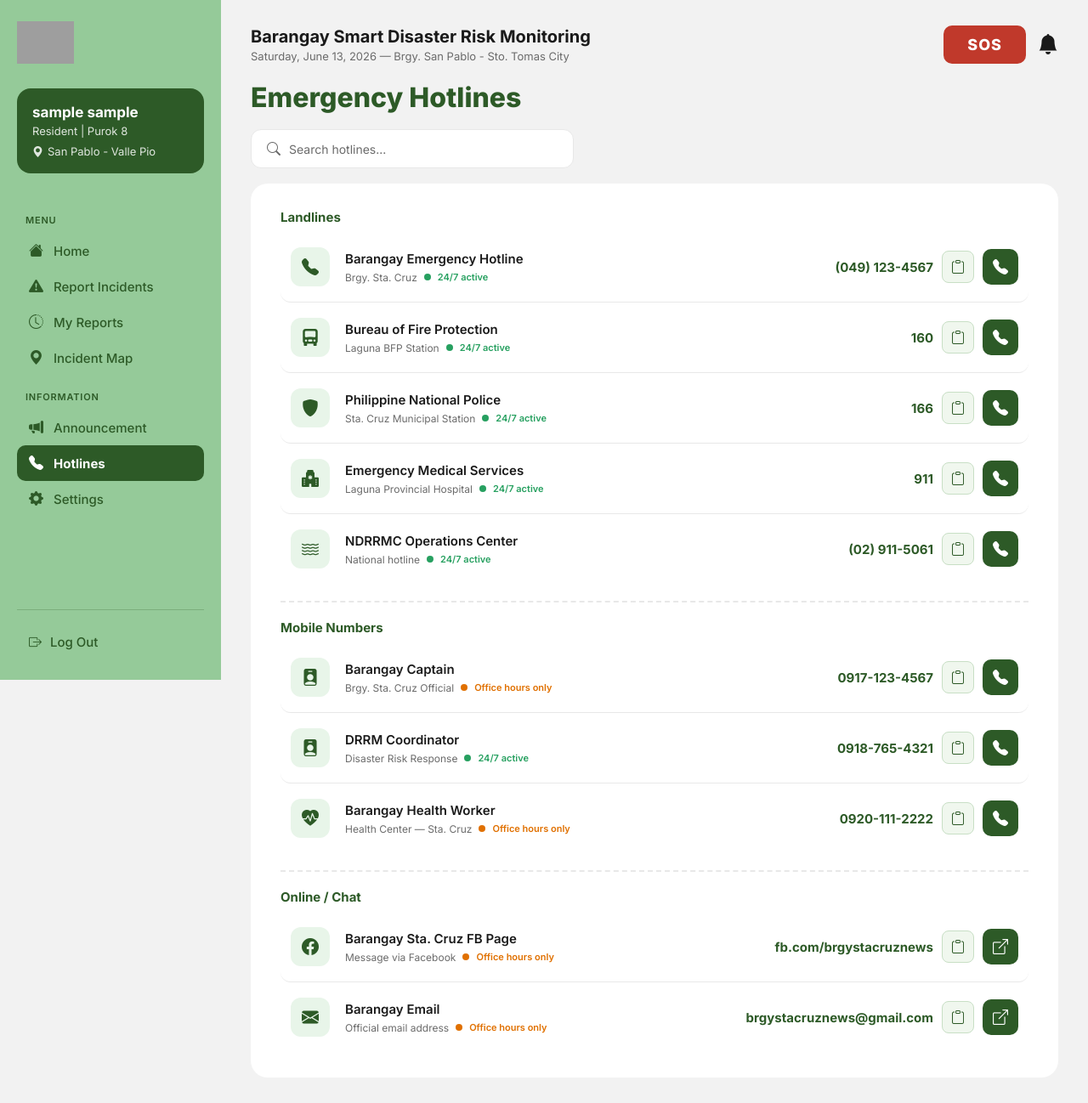
After one commit to Liam-yam/survAIval, a PHP site: page /Hotlines/hotlines.php in a window 1280 px wide. The commit adds this page. Shown: the whole page at 85% size. Run offline with PHP 8.4, Linux system fonts and the light colour scheme; the visitor is signed in with stand-in values (Sample User, id 1); grey boxes are pictures that could not be loaded.

Commit message:
Add Hotlines file and Settings folder

```diff
--- /dev/null
+++ b/Hotlines/hotlines.php
@@ -0,0 +1,274 @@
+<?php
+session_start();
+
+if (!isset($_SESSION['user_id'])) {
+    header("Location: ../Registration/registration.php");
+    exit();
+}
+
+$user_fname = $_SESSION['user_fname'];
+$user_lname = $_SESSION['user_lname'];
+
+// ============================================
+// HOTLINES — Grouped
+// ============================================
+$hotline_groups = [
+
+    'Landlines' => [
+        [
+            'icon'       => 'bi-telephone-fill',
+            'name'       => 'Barangay Emergency Hotline',
+            'subtitle'   => 'Brgy. Sta. Cruz',
+            'number'     => '(049) 123-4567',
+            'tel'        => '+630491234567',
+            'status'     => '24/7',
+        ],
+        [
+            'icon'       => 'bi-truck-front-fill',
+            'name'       => 'Bureau of Fire Protection',
+            'subtitle'   => 'Laguna BFP Station',
+            'number'     => '160',
+            'tel'        => '160',
+            'status'     => '24/7',
+        ],
+        [
+            'icon'       => 'bi-shield-fill',
+            'name'       => 'Philippine National Police',
+            'subtitle'   => 'Sta. Cruz Municipal Station',
+            'number'     => '166',
+            'tel'        => '166',
+            'status'     => '24/7',
+        ],
+        [
+            'icon'       => 'bi-hospital-fill',
+            'name'       => 'Emergency Medical Services',
+            'subtitle'   => 'Laguna Provincial Hospital',
+            'number'     => '911',
+            'tel'        => '911',
+            'status'     => '24/7',
+        ],
+        [
+            'icon'       => 'bi-water',
+            'name'       => 'NDRRMC Operations Center',
+            'subtitle'   => 'National hotline',
+            'number'     => '(02) 911-5061',
+            'tel'        => '+6329115061',
+            'status'     => '24/7',
+        ],
+    ],
+
+    'Mobile Numbers' => [
+        [
+            'icon'       => 'bi-person-badge-fill',
+            'name'       => 'Barangay Captain',
+            'subtitle'   => 'Brgy. Sta. Cruz Official',
+            'number'     => '0917-123-4567',
+            'tel'        => '+639171234567',
+            'status'     => 'office',
+        ],
+        [
+            'icon'       => 'bi-person-badge-fill',
+            'name'       => 'DRRM Coordinator',
+            'subtitle'   => 'Disaster Risk Response',
+            'number'     => '0918-765-4321',
+            'tel'        => '+639187654321',
+            'status'     => '24/7',
+        ],
+        [
+            'icon'       => 'bi-heart-pulse-fill',
+            'name'       => 'Barangay Health Worker',
+            'subtitle'   => 'Health Center — Sta. Cruz',
+            'number'     => '0920-111-2222',
+            'tel'        => '+639201112222',
+            'status'     => 'office',
+        ],
+    ],
+
+    'Online / Chat' => [
+        [
+            'icon'       => 'bi-facebook',
+            'name'       => 'Barangay Sta. Cruz FB Page',
+            'subtitle'   => 'Message via Facebook',
+            'number'     => 'fb.com/brgystacruznews',
+            'tel'        => 'https://facebook.com/brgystacruznews',
+            'status'     => 'office',
+            'is_link'    => true,
+        ],
+        [
+            'icon'       => 'bi-envelope-fill',
+            'name'       => 'Barangay Email',
+            'subtitle'   => 'Official email address',
+            'number'     => 'brgystacruznews@gmail.com',
+            'tel'        => 'mailto:brgystacruznews@gmail.com',
+            'status'     => 'office',
+            'is_link'    => true,
+        ],
+    ],
+];
+?>
+<!DOCTYPE html>
+<html lang="en">
+<head>
+    <meta charset="UTF-8">
+    <meta name="viewport" content="width=device-width, initial-scale=1.0">
+    <title>survAIval - Emergency Hotlines</title>
+    <link rel="preconnect" href="https://fonts.googleapis.com">
+    <link rel="preconnect" href="https://fonts.gstatic.com" crossorigin>
+    <link href="https://fonts.googleapis.com/css2?family=Inter:wght@400;500;600;700;800&display=swap" rel="stylesheet">
+    <link rel="stylesheet" href="https://cdn.jsdelivr.net/npm/bootstrap-icons@1.11.3/font/bootstrap-icons.min.css">
+    <link rel="stylesheet" href="style.css">
+</head>
+<body>
+
+    <!-- SIDEBAR -->
+    <aside class="sidebar">
+        <div class="sidebar-logo">
+            <img src="../assets/logo.svg" alt="survAIval Logo">
+        </div>
+        <div class="user-card">
+            <p class="user-name"><?php echo $user_fname . ' ' . $user_lname; ?></p>
+            <p class="user-role">Resident | Purok 8</p>
+            <p class="user-location"><i class="bi bi-geo-alt-fill"></i> San Pablo - Valle Pio</p>
+        </div>
+        <nav class="sidebar-nav">
+            <p class="nav-label">MENU</p>
+            <ul>
+                <li><a href="../index.php"><i class="bi bi-house-fill"></i> Home</a></li>
+                <li><a href="../Report_Incidents/report_incidents.php"><i class="bi bi-exclamation-triangle-fill"></i> Report Incidents</a></li>
+                <li><a href="../My_Reports/my_reports.php"><i class="bi bi-clock-history"></i> My Reports</a></li>
+                <li><a href="../Incident_Map/incident_map.php"><i class="bi bi-geo-alt-fill"></i> Incident Map</a></li>
+            </ul>
+            <p class="nav-label">INFORMATION</p>
+            <ul>
+                <li><a href="../Announcement/announcement.php"><i class="bi bi-megaphone-fill"></i> Announcement</a></li>
+                <li class="active"><a href="hotlines.php"><i class="bi bi-telephone-fill"></i> Hotlines</a></li>
+                <li><a href="#"><i class="bi bi-gear-fill"></i> Settings</a></li>
+            </ul>
+        </nav>
+        <div class="sidebar-logout">
+            <a href="../logout.php"><i class="bi bi-box-arrow-right"></i> Log Out</a>
+        </div>
+    </aside>
+
+    <!-- MAIN CONTENT -->
+    <main class="main-content">
+
+        <!-- Top Header -->
+        <div class="top-header">
+            <div class="header-text">
+                <p class="header-subtitle">Barangay Smart Disaster Risk Monitoring</p>
+                <p class="header-date"><?php echo date('l, F j, Y'); ?> — Brgy. San Pablo - Sto. Tomas City</p>
+            </div>
+            <div class="header-actions">
+                <button class="sos-btn">SOS</button>
+                <button class="notif-btn"><i class="bi bi-bell-fill"></i></button>
+            </div>
+        </div>
+
+        <h1 class="page-title">Emergency Hotlines</h1>
+
+        <!-- Search Bar -->
+        <div class="search-wrap">
+            <i class="bi bi-search"></i>
+            <input type="text" id="searchInput" placeholder="Search hotlines..." class="search-input">
+        </div>
+
+        <!-- Hotlines Card -->
+        <div class="hotlines-card">
+            <?php foreach ($hotline_groups as $group_name => $hotlines): ?>
+
+                <p class="section-label"><?php echo $group_name; ?></p>
+
+                <div class="hotline-list">
+                    <?php foreach ($hotlines as $hotline): ?>
+                        <div class="hotline-row"
+                             data-search="<?php echo strtolower($hotline['name'] . ' ' . $hotline['subtitle']); ?>">
+
+                            <!-- Icon -->
+                            <div class="hotline-icon">
+                                <i class="bi <?php echo $hotline['icon']; ?>"></i>
+                            </div>
+
+                            <!-- Name + Subtitle + Status -->
+                            <div class="hotline-info">
+                                <p class="hotline-name"><?php echo $hotline['name']; ?></p>
+                                <div class="hotline-meta">
+                                    <span class="hotline-subtitle"><?php echo $hotline['subtitle']; ?></span>
+                                    <?php if ($hotline['status'] === '24/7'): ?>
+                                        <span class="status-dot status-active"></span>
+                                        <span class="status-text active">24/7 active</span>
+                                    <?php else: ?>
+                                        <span class="status-dot status-office"></span>
+                                        <span class="status-text office">Office hours only</span>
+                                    <?php endif; ?>
+                                </div>
+                            </div>
+
+                            <!-- Number + Copy + Call/Visit -->
+                            <div class="hotline-right">
+                                <p class="hotline-number"><?php echo $hotline['number']; ?></p>
+
+                                <!-- Copy button -->
+                                <button class="copy-btn"
+                                        onclick="copyNumber('<?php echo $hotline['number']; ?>', this)"
+                                        title="Copy number">
+                                    <i class="bi bi-clipboard"></i>
+                                </button>
+
+                                <!-- Call / Link button -->
+                                <?php if (!empty($hotline['is_link'])): ?>
+                                    <a href="<?php echo $hotline['tel']; ?>"
+                                       target="_blank"
+                                       class="call-btn link-btn"
+                                       title="Open">
+                                        <i class="bi bi-box-arrow-up-right"></i>
+                                    </a>
+                                <?php else: ?>
+                                    <button class="call-btn"
+                                            onclick="confirmCall('<?php echo $hotline['name']; ?>', '<?php echo $hotline['number']; ?>', '<?php echo $hotline['tel']; ?>')"
+                                            title="Call <?php echo $hotline['name']; ?>">
+                                        <i class="bi bi-telephone-fill"></i>
+                                    </button>
+                                <?php endif; ?>
+                            </div>
+
+                        </div>
+                    <?php endforeach; ?>
+                </div>
+
+                <div class="group-divider"></div>
+
+            <?php endforeach; ?>
+        </div>
+
+        <!-- No results -->
+        <div class="no-results" id="noResults" style="display:none;">
+            <i class="bi bi-inbox"></i>
+            <p>No hotlines found.</p>
+        </div>
+
+    </main>
+
+    <!-- CALL CONFIRM MODAL -->
+    <div class="modal-overlay" id="modalOverlay"></div>
+    <div class="modal" id="callModal">
+        <div class="modal-icon">
+            <i class="bi bi-telephone-fill"></i>
+        </div>
+        <h3 class="modal-title" id="modalTitle"></h3>
+        <p class="modal-number" id="modalNumber"></p>
+        <p class="modal-msg">Are you sure you want to call this number?</p>
+        <div class="modal-actions">
+            <button class="btn-cancel" onclick="closeModal()">Cancel</button>
+            <a class="btn-call" id="callLink" href="#">Call Now</a>
+        </div>
+    </div>
+
+    <!-- Copy Toast -->
+    <div class="toast" id="copyToast">
+        <i class="bi bi-check-circle-fill"></i> Number copied!
+    </div>
+
+    <script src="script.js"></script>
+</body>
+</html>
--- /dev/null
+++ b/Hotlines/style.css
@@ -0,0 +1,340 @@
+:root {
+    --primary-green:  #2d5a27;
+    --primary-hover:  #23471e;
+    --accent-orange:  #e05314;
+    --sidebar-bg:     #95CA99;
+    --sidebar-active: #2d5a27;
+    --main-bg:        #f2f2f2;
+    --card-bg:        #ffffff;
+    --text-dark:      #1a1a1a;
+    --text-muted:     #6b6b6b;
+    --border:         #e8e8e8;
+}
+
+* { box-sizing: border-box; margin: 0; padding: 0; font-family: 'Inter', sans-serif; }
+
+body { display: flex; min-height: 100vh; background-color: var(--main-bg); }
+
+/* ============================================
+   SIDEBAR
+   ============================================ */
+.sidebar {
+    width: 260px; min-height: 100vh;
+    background-color: var(--sidebar-bg);
+    display: flex; flex-direction: column;
+    padding: 25px 20px;
+    position: fixed; top: 0; left: 0; bottom: 0;
+}
+
+.sidebar-logo img { height: 50px; width: auto; margin-bottom: 25px; }
+
+.user-card {
+    background-color: var(--primary-green);
+    border-radius: 16px; padding: 18px;
+    margin-bottom: 30px; color: #fff;
+}
+
+.user-name     { font-size: 17px; font-weight: 700; margin-bottom: 4px; }
+.user-role     { font-size: 13px; opacity: 0.85; margin-bottom: 8px; }
+.user-location { font-size: 13px; opacity: 0.85; display: flex; align-items: center; gap: 5px; }
+
+.nav-label {
+    font-size: 11px; font-weight: 600;
+    color: var(--primary-green);
+    letter-spacing: 0.8px; margin: 18px 0 8px 10px;
+}
+
+.sidebar-nav ul { list-style: none; }
+
+.sidebar-nav ul li a {
+    display: flex; align-items: center; gap: 12px;
+    padding: 11px 14px; border-radius: 10px;
+    font-size: 15px; font-weight: 500;
+    color: var(--primary-green); text-decoration: none;
+    transition: background-color 0.2s;
+}
+
+.sidebar-nav ul li a i     { font-size: 17px; }
+.sidebar-nav ul li a:hover { background-color: rgba(255,255,255,0.4); }
+
+.sidebar-nav ul li.active a {
+    background-color: var(--sidebar-active);
+    color: #fff; font-weight: 700;
+}
+
+.sidebar-logout {
+    margin-top: auto;
+    border-top: 1px solid rgba(45,90,39,0.25);
+    padding-top: 18px;
+}
+
+.sidebar-logout a {
+    display: flex; align-items: center; gap: 10px;
+    font-size: 15px; font-weight: 500;
+    color: var(--primary-green); text-decoration: none;
+    padding: 10px 14px; border-radius: 10px;
+    transition: background-color 0.2s, color 0.2s;
+}
+.sidebar-logout a:hover { background-color: #f8d7da; color: #721c24; }
+
+/* ============================================
+   MAIN CONTENT
+   ============================================ */
+.main-content { margin-left: 260px; flex: 1; padding: 30px 35px; }
+
+.top-header {
+    display: flex; justify-content: space-between;
+    align-items: center; margin-bottom: 20px;
+}
+
+.header-subtitle { font-size: 20px; font-weight: 700; color: var(--text-dark); }
+.header-date     { font-size: 13px; color: var(--text-muted); margin-top: 3px; }
+.header-actions  { display: flex; align-items: center; gap: 14px; }
+
+.sos-btn {
+    background-color: #c0392b; color: #fff;
+    border: none; border-radius: 10px;
+    padding: 12px 28px; font-size: 18px; font-weight: 800;
+    cursor: pointer; letter-spacing: 1px; transition: background-color 0.2s;
+}
+.sos-btn:hover { background-color: #a93226; }
+
+.notif-btn {
+    background: none; border: none;
+    font-size: 24px; color: var(--text-dark);
+    cursor: pointer; transition: color 0.2s;
+}
+.notif-btn:hover { color: var(--primary-green); }
+
+.page-title {
+    font-size: 32px; font-weight: 800;
+    color: var(--primary-green); margin-bottom: 18px;
+}
+
+/* ============================================
+   SEARCH BAR
+   ============================================ */
+.search-wrap {
+    display: flex; align-items: center; gap: 10px;
+    background-color: var(--card-bg);
+    border: 1px solid var(--border);
+    border-radius: 12px;
+    padding: 12px 18px;
+    margin-bottom: 18px;
+    max-width: 380px;
+}
+
+.search-wrap i { font-size: 16px; color: var(--text-muted); }
+
+.search-input {
+    border: none; outline: none;
+    font-size: 14px; color: var(--text-dark);
+    width: 100%; background: transparent;
+}
+
+.search-input::placeholder { color: var(--text-muted); }
+
+/* ============================================
+   HOTLINES CARD
+   ============================================ */
+.hotlines-card {
+    background-color: var(--card-bg);
+    border-radius: 20px;
+    padding: 30px 35px;
+}
+
+.section-label {
+    font-size: 15px; font-weight: 700;
+    color: var(--primary-green);
+    margin-bottom: 8px;
+}
+
+.group-divider {
+    border-top: 2px dashed var(--border);
+    margin: 20px 0;
+}
+
+.group-divider:last-child { display: none; }
+
+/* ============================================
+   HOTLINE LIST
+   ============================================ */
+.hotline-list { display: flex; flex-direction: column; }
+
+.hotline-row {
+    display: flex; align-items: center; gap: 18px;
+    padding: 18px 12px;
+    border-bottom: 1px solid var(--border);
+    border-radius: 12px;
+    transition: background-color 0.2s;
+}
+
+.hotline-row:last-child  { border-bottom: none; }
+.hotline-row:hover       { background-color: #f5fbf5; }
+.hotline-row.hidden      { display: none; }
+
+/* Icon */
+.hotline-icon {
+    width: 46px; height: 46px;
+    background-color: #e8f5e9;
+    border-radius: 12px;
+    display: flex; align-items: center;
+    justify-content: center; flex-shrink: 0;
+}
+.hotline-icon i { font-size: 20px; color: var(--primary-green); }
+
+/* Info */
+.hotline-info { flex: 1; }
+
+.hotline-name {
+    font-size: 15px; font-weight: 600;
+    color: var(--text-dark); margin-bottom: 5px;
+}
+
+.hotline-meta {
+    display: flex; align-items: center; gap: 8px;
+    flex-wrap: wrap;
+}
+
+.hotline-subtitle { font-size: 12px; color: var(--text-muted); }
+
+/* Status dot + text */
+.status-dot {
+    width: 8px; height: 8px;
+    border-radius: 50%; flex-shrink: 0;
+}
+.status-dot.status-active { background-color: #27a060; }
+.status-dot.status-office { background-color: #e07000; }
+
+.status-text { font-size: 11px; font-weight: 600; }
+.status-text.active { color: #27a060; }
+.status-text.office { color: #e07000; }
+
+/* Right: Number + Buttons */
+.hotline-right {
+    display: flex; align-items: center;
+    gap: 10px; flex-shrink: 0;
+}
+
+.hotline-number {
+    font-size: 15px; font-weight: 700;
+    color: var(--primary-green);
+    min-width: 140px; text-align: right;
+}
+
+/* Copy Button */
+.copy-btn {
+    width: 38px; height: 38px;
+    background-color: #f0f7ee;
+    color: var(--primary-green);
+    border: 1px solid #c8dfc5;
+    border-radius: 8px; font-size: 16px;
+    display: flex; align-items: center;
+    justify-content: center; cursor: pointer;
+    transition: background-color 0.2s, color 0.2s;
+    flex-shrink: 0;
+}
+.copy-btn:hover       { background-color: #d6ecd2; }
+.copy-btn.copied i    { color: #27a060; }
+
+/* Call Button */
+.call-btn {
+    width: 42px; height: 42px;
+    background-color: var(--primary-green);
+    color: #fff; border: none;
+    border-radius: 10px; font-size: 18px;
+    display: flex; align-items: center;
+    justify-content: center; cursor: pointer;
+    transition: background-color 0.2s, transform 0.1s;
+    flex-shrink: 0; text-decoration: none;
+}
+.call-btn:hover { background-color: var(--primary-hover); transform: scale(1.05); }
+
+/* ============================================
+   NO RESULTS
+   ============================================ */
+.no-results {
+    text-align: center; padding: 40px;
+    color: var(--text-muted); display: none;
+}
+.no-results i { font-size: 36px; display: block; margin-bottom: 10px; }
+
+/* ============================================
+   CALL CONFIRM MODAL
+   ============================================ */
+.modal-overlay {
+    display: none; position: fixed;
+    inset: 0; background-color: rgba(0,0,0,0.4); z-index: 100;
+}
+
+.modal {
+    display: none; position: fixed;
+    top: 50%; left: 50%;
+    transform: translate(-50%, -50%);
+    width: 320px; background-color: #fff;
+    border-radius: 20px; z-index: 101;
+    padding: 32px 28px; text-align: center;
+    box-shadow: 0 10px 40px rgba(0,0,0,0.2);
+}
+
+.modal-overlay.open,
+.modal.open { display: block; }
+
+.modal-icon {
+    width: 64px; height: 64px;
+    background-color: #e8f5e9; border-radius: 50%;
+    display: flex; align-items: center;
+    justify-content: center; margin: 0 auto 16px;
+}
+.modal-icon i { font-size: 28px; color: var(--primary-green); }
+
+.modal-title  { font-size: 17px; font-weight: 700; color: var(--text-dark); margin-bottom: 6px; }
+.modal-number { font-size: 22px; font-weight: 800; color: var(--primary-green); margin-bottom: 10px; }
+.modal-msg    { font-size: 13px; color: var(--text-muted); margin-bottom: 24px; }
+
+.modal-actions { display: flex; gap: 12px; }
+
+.btn-cancel {
+    flex: 1; padding: 12px; border-radius: 10px;
+    border: 1px solid var(--border); background: none;
+    font-size: 14px; font-weight: 600;
+    color: var(--text-muted); cursor: pointer;
+    transition: background-color 0.2s;
+}
+.btn-cancel:hover { background-color: #f0f0f0; }
+
+.btn-call {
+    flex: 1; padding: 12px; border-radius: 10px;
+    background-color: var(--primary-green); color: #fff;
+    font-size: 14px; font-weight: 700;
+    text-decoration: none;
+    display: flex; align-items: center;
+    justify-content: center;
+    transition: background-color 0.2s;
+}
+.btn-call:hover { background-color: var(--primary-hover); }
+
+/* ============================================
+   COPY TOAST NOTIFICATION
+   ============================================ */
+.toast {
+    position: fixed; bottom: 30px; left: 50%;
+    transform: translateX(-50%);
+    background-color: #2d5a27; color: #fff;
+    padding: 12px 24px; border-radius: 30px;
+    font-size: 14px; font-weight: 600;
+    display: flex; align-items: center; gap: 8px;
+    opacity: 0; pointer-events: none;
+    transition: opacity 0.3s ease;
+    z-index: 200;
+}
+.toast.show { opacity: 1; }
+
+/* ============================================
+   RESPONSIVE
+   ============================================ */
+@media (max-width: 768px) {
+    .sidebar      { display: none; }
+    .main-content { margin-left: 0; padding: 20px; }
+    .hotline-number { min-width: unset; font-size: 13px; }
+}
--- a/Incident_Map/incident_map.php
+++ b/Incident_Map/incident_map.php
@@ -126,13 +126,13 @@ function getStatusClass($status) {
             <p class="nav-label">INFORMATION</p>
             <ul>
                 <li>
-                    <a href="#"><i class="bi bi-megaphone-fill"></i> Announcement</a>
+                    <a href="../Announcements/announcements.php"><i class="bi bi-megaphone-fill"></i> Announcement</a>
                 </li>
                 <li>
-                    <a href="#"><i class="bi bi-telephone-fill"></i> Hotlines</a>
+                    <a href="../Hotlines/hotlines.php"><i class="bi bi-telephone-fill"></i> Hotlines</a>
                 </li>
                 <li>
-                    <a href="#"><i class="bi bi-gear-fill"></i> Settings</a>
+                    <a href="../Settings/settings.php"><i class="bi bi-gear-fill"></i> Settings</a>
                 </li>
             </ul>
         </nav>
--- a/My_Reports/my_reports.php
+++ b/My_Reports/my_reports.php
@@ -107,13 +107,13 @@
             <p class="nav-label">INFORMATION</p>
             <ul>
                 <li>
-                    <a href="#"><i class="bi bi-megaphone-fill"></i> Announcement</a>
+                    <a href="../Announcements/announcements.php"><i class="bi bi-megaphone-fill"></i> Announcement</a>
                 </li>
                 <li>
-                    <a href="#"><i class="bi bi-telephone-fill"></i> Hotlines</a>
+                    <a href="../Hotlines/hotlines.php"><i class="bi bi-telephone-fill"></i> Hotlines</a>
                 </li>
                 <li>
-                    <a href="#"><i class="bi bi-gear-fill"></i> Settings</a>
+                    <a href="../Settings/settings.php"><i class="bi bi-gear-fill"></i> Settings</a>
                 </li>
             </ul>
         </nav>
--- a/Report_Incidents/report_incidents.php
+++ b/Report_Incidents/report_incidents.php
@@ -76,13 +76,13 @@ $date_today = date('l, F j, Y');
             <p class="nav-label">INFORMATION</p>
             <ul>
                 <li>
-                    <a href="#"><i class="bi bi-megaphone-fill"></i> Announcement</a>
+                    <a href="../Announcements/announcements.php"><i class="bi bi-megaphone-fill"></i> Announcement</a>
                 </li>
                 <li>
-                    <a href="#"><i class="bi bi-telephone-fill"></i> Hotlines</a>
+                    <a href="../Hotlines/hotlines.php"><i class="bi bi-telephone-fill"></i> Hotlines</a>
                 </li>
                 <li>
-                    <a href="#"><i class="bi bi-gear-fill"></i> Settings</a>
+                    <a href="../Settings/settings.php"><i class="bi bi-gear-fill"></i> Settings</a>
                 </li>
             </ul>
         </nav>
--- a/index.php
+++ b/index.php
@@ -83,13 +83,13 @@ $date_today = date('l, F j, Y');
             <p class="nav-label">INFORMATION</p>
             <ul>
                 <li>
-                    <a href="#"><i class="bi bi-megaphone-fill"></i> Announcement</a>
+                    <a href="Announcements/announcements.php"><i class="bi bi-megaphone-fill"></i> Announcement</a>
                 </li>
                 <li>
-                    <a href="#"><i class="bi bi-telephone-fill"></i> Hotlines</a>
+                    <a href="Hotlines/hotlines.php"><i class="bi bi-telephone-fill"></i> Hotlines</a>
                 </li>
                 <li>
-                    <a href="#"><i class="bi bi-gear-fill"></i> Settings</a>
+                    <a href="Settings/settings.php"><i class="bi bi-gear-fill"></i> Settings</a>
                 </li>
             </ul>
         </nav>
```
Also changed, not shown: Hotlines/script.js (added, +78 -0 lines), Settings/Barangay/barangay.php (added), Settings/Barangay/script.js (added), Settings/Barangay/style.css (added), Settings/Password/password.php (added), Settings/Password/script.js (added), Settings/Password/style.css (added), Settings/Profile/profile.php (added), Settings/Profile/script.js (added), Settings/Profile/style.css (added), Settings/script.js (added), Settings/settings.php (added), Settings/style.css (added).
